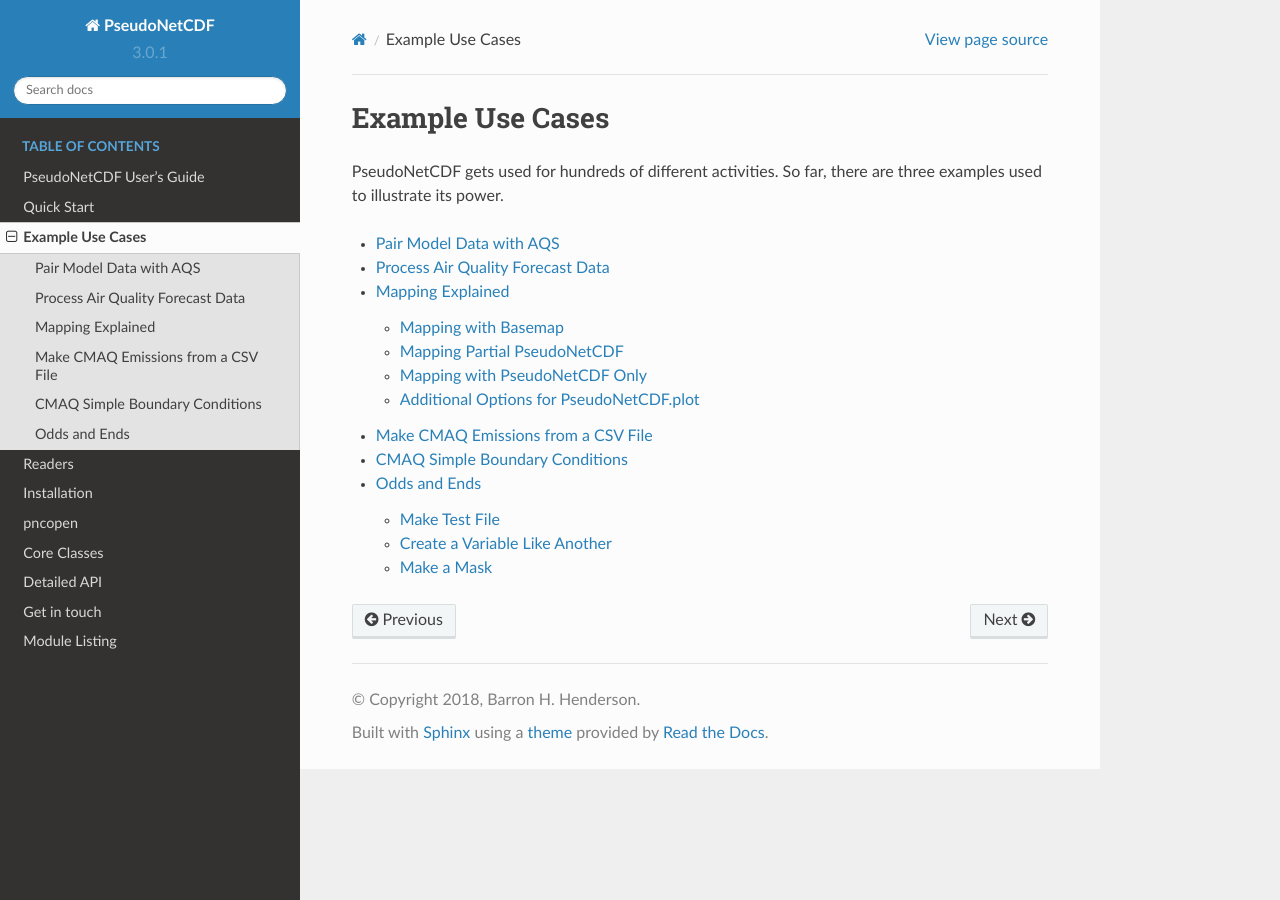
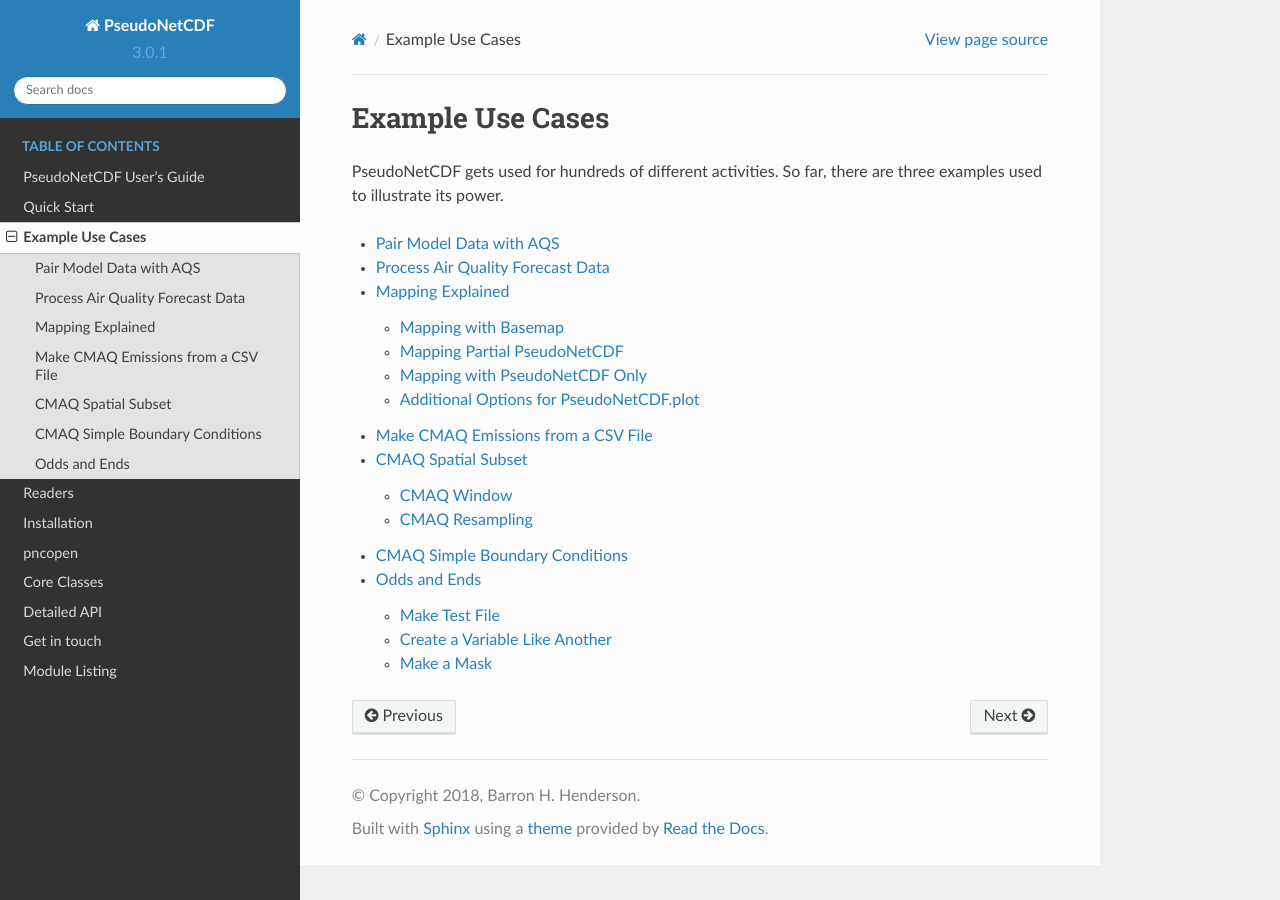
Before and after one commit to barronh/pseudonetcdf, a Sphinx documentation site: the page built from doc/examples.rst, in a window 1280 px wide. Built offline with Sphinx 7.4.7 and the Read the Docs theme 2.0.0, drawn with Linux system fonts in a browser that asks for light colours; pages that are not in the unit, such as notebooks, are missing from menus; some of the changed lines change nothing that is shown.

Commit message:
Adding a CMAQ window and resample example

```diff
--- a/doc/examples.rst
+++ b/doc/examples.rst
@@ -13,5 +13,6 @@ three examples used to illustrate its power.
    examples/forecaststack.rst
    examples/mapping.rst
    examples/cmaqemisfromcsv.rst
+   examples/cmaqwindow.rst
    examples/cmaqbcon.rst
    examples/oddsandends.rst
--- /dev/null
+++ b/doc/examples/cmaqwindow.rst
@@ -0,0 +1,82 @@
+"""
+.. CMAQ Spatial Subset
+
+CMAQ Spatial Subset
+-------------------
+
+This example shows how to spatially subset a file in two ways. The first
+subset windows a file and retains the source file resolution. The second
+subset resamples the coarse data using cell centroid to extract concentrations
+from the source file and put it in a finer resolution file.
+
+Both examples use he extent of the 12US1 file defined in GRIDDESC to create
+a bounding box and apply it to the 108NHEMI2 domain data (`CONC.nc`).
+
+CMAQ Window
+~~~~~~~~~~~
+
+This first code block takes a polar stereographic file and extracts just
+the cells within the 12US1 coninental domain. The meta-data is updated
+automatically, so this is pretty easy.
+
+.. code-block:: python
+
+  import PseudoNetCDF as pnc
+
+  # create a GRIDDESC
+  with open('GRIDDESC', 'w') as gf:
+      gf.write(
+         "' '\n'LamCon_40N_97W'\n 2 33.000 45.000 -97.000 -97.000 40.000\n" +
+         "' '\n'12US1'\n'LamCon_40N_97W' " +
+         "-2556000.0 -1728000.0 12000.0 12000.0 459 299 1\n' '"
+      )
+
+  # Create a Template
+  gf = pnc.pncopen('GRIDDESC', format='griddesc')
+  concf = pnc.pncopen('CONC.nc', format='ioapi').copy()
+
+  i, j = concf.ll2ij(
+      gf.variables['longitude'][:],
+      gf.variables['latitude'][:]
+  )
+  islice = slice(i.min(), i.max() + 1)
+  jslice = slice(j.min(), j.max() + 1)
+  wndwf = concf.sliceDimensions(COL=islice, ROW=jslice)
+  wndwf.save('wndw.nc', format='NETCDF3_CLASSIC')
+
+
+CMAQ Resampling
+~~~~~~~~~~~~~~~
+
+This second code block is a continuation of the one above. Instead of
+windowing and preserving source resolution, we are resampling to produce
+a file of the target resolution. The extraction method is complex and so
+much of the code is spent making sure the meta-data is kept up to date.
+
+.. code-block:: python
+
+  # Get values for each i/j
+  tmpf = concf.sliceDimensions(LAY=0).sliceDimensions(COL=i, ROW=j, newdims=('ROW', 'COL'))
+
+  startdate = concf.getTimes()[0]
+  # Create an output file for resampled data
+  gf.updatetflag(startdate=startdate, overwrite=True)
+  gf.VGLVLS = tmpf.VGLVLS
+  nsteps = len(tmpf.dimensions['TSTEP'])
+  resamplef = gf.subsetVariables(['DUMMY']).sliceDimensions(
+      TSTEP=[0]*nsteps
+  )
+  # Set times to be sequential
+  resamplef.updatetflag(startdate=startdate, tstep=concf.TSTEP, overwrite=True)
+  # Copy in the data
+  for key, var in tmpf.variables.items():
+      if key == 'TFLAG': continue
+      resamplef.copyVariable(var, key=key)
+
+  del resamplef.variables['DUMMY']
+  delattr(resamplef, 'VAR-LIST')
+  resamplef.updatemeta()
+  # Make sure TFLAG matches
+  resamplef.updatetflag(tstep=concf.TSTEP, overwrite=True)
+  # Save file
+  resamplef.save('resample.nc')
```
